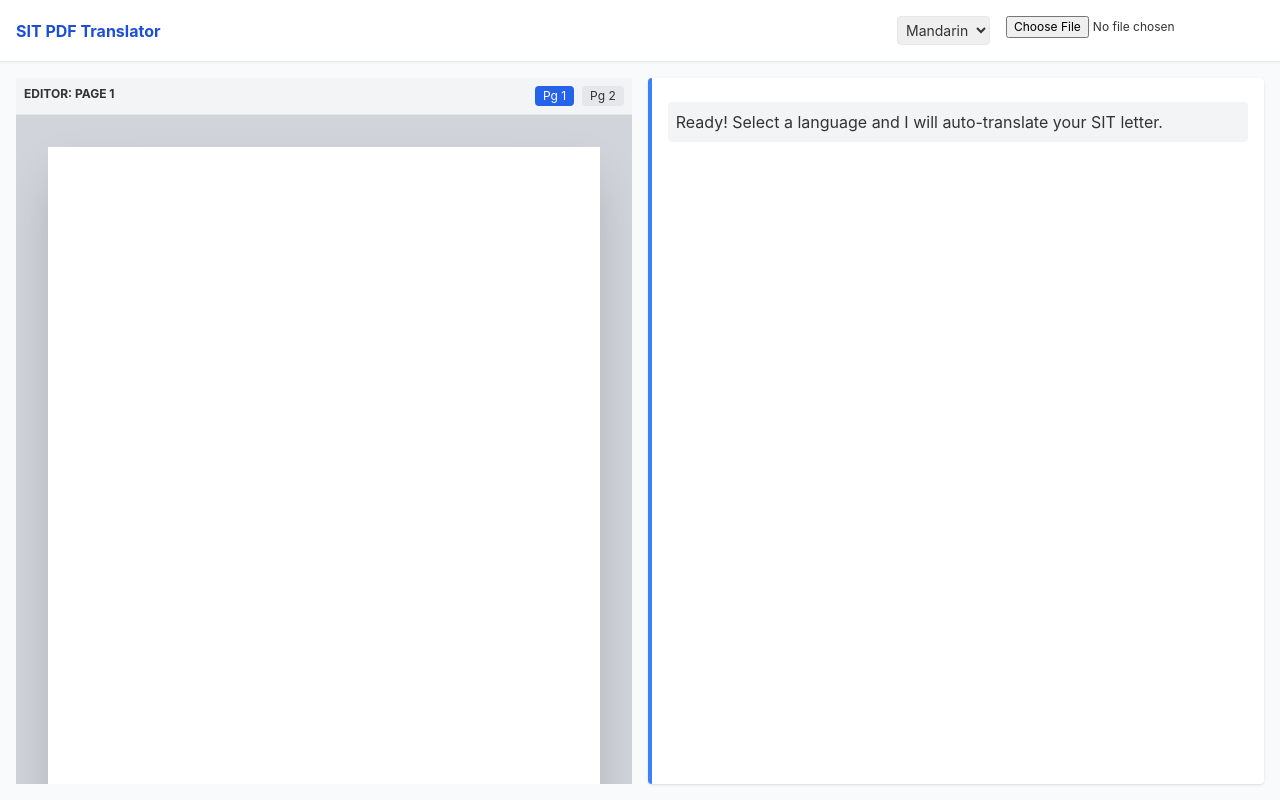
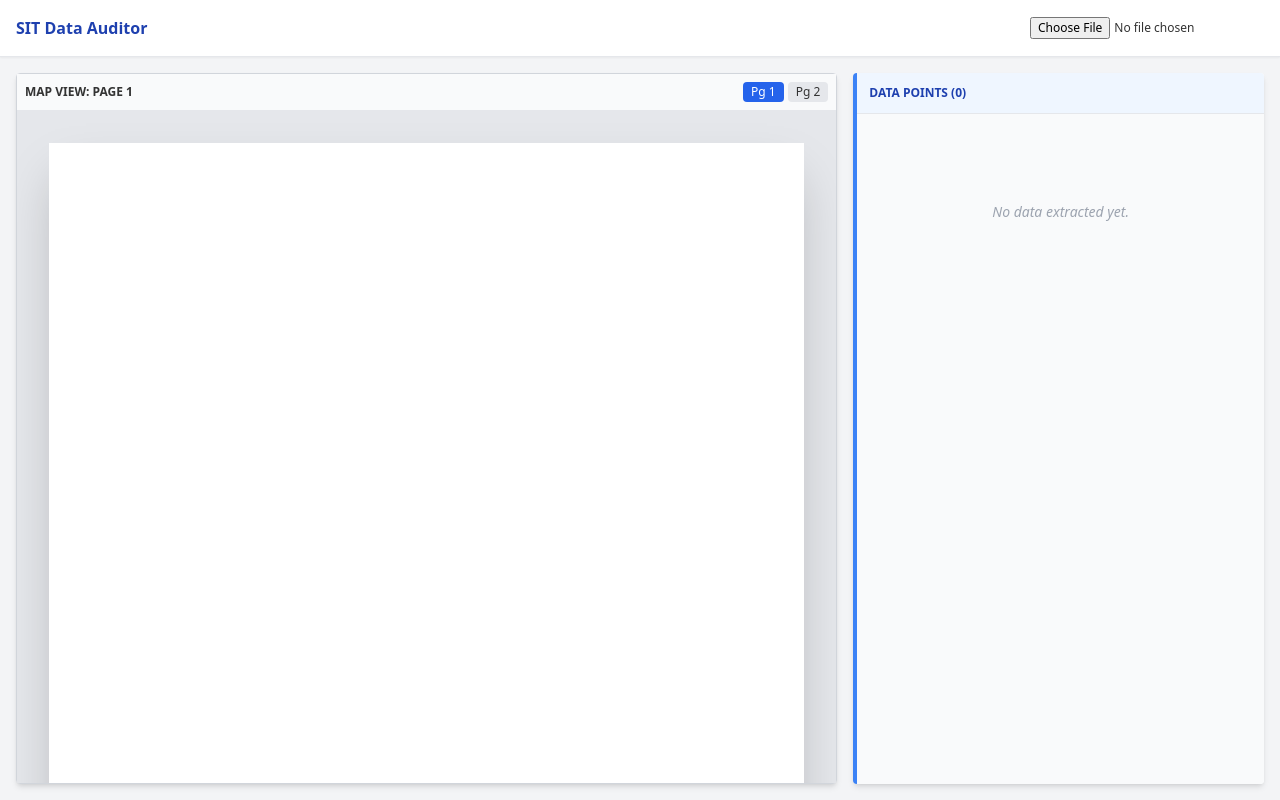
Before and after one commit to Jagatees/Build-For-Impact-2026, a Next.js app: page /document-chat in a window 1280 px wide. Built offline with nearby package versions, Linux system fonts and the light colour scheme.

Commit message:
Checkpoint

```diff
--- a/app/api/translateeeerr/route.js
+++ b/app/api/translateeeerr/route.js
@@ -6,23 +6,26 @@ export async function POST(req) {
   try {
     const { action, targetLanguage, blocks } = await req.json();
 
-    console.log(`[API Route] Sending ${blocks.length} blocks to SEA-LION...`);
-
     const response = await fetch(SEA_LION_API_URL, {
       method: 'POST',
       headers: { 'Content-Type': 'application/json' },
-      body: JSON.stringify({
-        action,
-        targetLanguage,
-        blocks
-      })
+      body: JSON.stringify({ action, targetLanguage, blocks })
     });
 
-    if (!response.ok) {
-      throw new Error(`SEA-LION responded with status: ${response.status}`);
+    // 1. Get the response as raw text first, NOT JSON
+    const rawText = await response.text();
+    console.log("[API Route] Raw Response from LLM:", rawText);
+
+    // 2. Use Regex to find only the JSON object
+    const jsonMatch = rawText.match(/\{[\s\S]*\}/);
+
+    if (!jsonMatch) {
+      console.error("[API Route] No JSON found in response");
+      return NextResponse.json({ error: "LLM failed to return JSON" }, { status: 500 });
     }
 
-    const data = await response.json();
+    // 3. Parse only the valid JSON part
+    const data = JSON.parse(jsonMatch[0]);
     return NextResponse.json(data);
 
   } catch (error) {
--- a/app/document-chat/page.js
+++ b/app/document-chat/page.js
@@ -1,28 +1,171 @@
+// 'use client'
+
+// import { useState, useEffect } from 'react'
+// import Link from 'next/link'
+
+// const LAMBDA_URL = "https://s5rir3bn5qiz62sikj7w364t2i0bhjxr.lambda-url.us-east-1.on.aws/";
+
+// export default function DocumentChat() {
+//   const [messages, setMessages] = useState([
+//     { id: 1, text: 'Upload your SIT letter to see the full data inventory!', type: 'bot' }
+//   ])
+//   const [isUploading, setIsUploading] = useState(false)
+//   const [pdfWords, setPdfWords] = useState([])
+//   const [currentPage, setCurrentPage] = useState(1)
+//   const [hoveredId, setHoveredId] = useState(null) // Tracks which item is being hovered
+
+//   // 1. POLLING: Checks AWS for Textract completion
+//   const pollForResults = async (jobId) => {
+//     const checkStatus = async () => {
+//       try {
+//         const response = await fetch(LAMBDA_URL, {
+//           method: 'POST',
+//           headers: { 'Content-Type': 'application/json' },
+//           body: JSON.stringify({ action: "GET_RESULTS", jobId })
+//         });
+//         const data = await response.json();
+
+//         if (data.status === "SUCCEEDED") {
+//           setPdfWords(data.words); //
+//           setMessages(prev => [...prev, { id: Date.now(), text: "✅ Data inventory loaded!", type: 'bot' }]);
+//           setIsUploading(false);
+//         } else if (data.status === "FAILED") {
+//           setIsUploading(false);
+//         } else {
+//           setTimeout(checkStatus, 2000);
+//         }
+//       } catch (err) { console.error(err); setIsUploading(false); }
+//     };
+//     checkStatus();
+//   };
+
+//   // 2. UPLOAD: 3-step S3 + Textract process
+//   const handlePdfUpload = async (e) => {
+//     const file = e.target.files?.[0];
+//     if (!file) return;
+
+//     setIsUploading(true);
+//     try {
+//       const res = await fetch(LAMBDA_URL, {
+//         method: 'POST',
+//         headers: { 'Content-Type': 'application/json' },
+//         body: JSON.stringify({ action: "GET_PRESIGNED_URL", fileName: file.name })
+//       });
+//       const { uploadUrl, s3Key } = await res.json();
+//       await fetch(uploadUrl, { method: 'PUT', headers: { 'Content-Type': 'application/pdf' }, body: file });
+
+//       const startRes = await fetch(LAMBDA_URL, {
+//         method: 'POST',
+//         headers: { 'Content-Type': 'application/json' },
+//         body: JSON.stringify({ action: "START_TEXTRACT", s3Key })
+//       });
+//       const { jobId } = await startRes.json();
+//       pollForResults(jobId);
+//     } catch (err) { console.error(err); setIsUploading(false); }
+//   };
+
+//   // Filter words by the active page
+//   const wordsOnCurrentPage = pdfWords.filter(w => w.page === currentPage);
+
+//   return (
+//     <div className="h-screen bg-gray-100 flex flex-col font-sans overflow-hidden">
+//       <nav className="p-4 bg-white border-b flex justify-between items-center shadow-sm z-10">
+//         <h1 className="font-bold text-blue-800">SIT Data Auditor</h1>
+//         <div className="flex gap-4 items-center">
+//           <input type="file" onChange={handlePdfUpload} className="text-xs" />
+//         </div>
+//       </nav>
+
+//       <div className="flex flex-1 overflow-hidden p-4 gap-4">
+
+//         {/* LEFT: VISUAL EDITOR */}
+//         <div className="w-2/3 bg-white rounded shadow-md flex flex-col border border-gray-300">
+//           <div className="p-2 border-b bg-gray-50 flex justify-between items-center">
+//             <span className="text-xs font-bold uppercase">Map View: Page {currentPage}</span>
+//             <div className="flex gap-1">
+//               <button onClick={() => setCurrentPage(1)} className={`px-2 py-0.5 text-xs rounded ${currentPage === 1 ? 'bg-blue-600 text-white' : 'bg-gray-200'}`}>Pg 1</button>
+//               <button onClick={() => setCurrentPage(2)} className={`px-2 py-0.5 text-xs rounded ${currentPage === 2 ? 'bg-blue-600 text-white' : 'bg-gray-200'}`}>Pg 2</button>
+//             </div>
+//           </div>
+//           <div className="flex-1 relative bg-gray-200 overflow-auto p-8">
+//             <div className="relative mx-auto bg-white shadow-2xl" style={{ width: '100%', aspectRatio: '1/1.41' }}>
+//               {wordsOnCurrentPage.map(w => (
+//                 <div
+//                   key={w.id}
+//                   style={{
+//                     position: 'absolute',
+//                     top: `${w.geometry.top * 100}%`,
+//                     left: `${w.geometry.left * 100}%`,
+//                     width: `${w.geometry.width * 100}%`,
+//                     height: `${w.geometry.height * 100}%`,
+//                     border: hoveredId === w.id ? '2px solid red' : '1px solid rgba(0,0,255,0.2)',
+//                     backgroundColor: hoveredId === w.id ? 'rgba(255,0,0,0.1)' : 'transparent',
+//                     transition: 'all 0.1s ease',
+//                     zIndex: hoveredId === w.id ? 20 : 10
+//                   }}
+//                 />
+//               ))}
+//               {isUploading && <div className="absolute inset-0 bg-white/60 flex items-center justify-center font-bold">ANALYZING...</div>}
+//             </div>
+//           </div>
+//         </div>
+
+//         {/* RIGHT: DATA INVENTORY LIST */}
+//         <div className="w-1/3 bg-white rounded shadow-md flex flex-col border-l-4 border-blue-500 overflow-hidden">
+//           <div className="p-3 border-b bg-blue-50 text-xs font-bold text-blue-800 flex justify-between">
+//             <span>DATA POINTS ({wordsOnCurrentPage.length})</span>
+//           </div>
+
+//           <div className="flex-1 overflow-y-auto p-2 space-y-2 bg-gray-50">
+//             {wordsOnCurrentPage.map((word) => (
+//               <div
+//                 key={word.id}
+//                 onMouseEnter={() => setHoveredId(word.id)}
+//                 onMouseLeave={() => setHoveredId(null)}
+//                 className={`p-2 rounded border transition-all ${hoveredId === word.id ? 'border-blue-500 bg-blue-50 shadow-sm' : 'border-gray-200 bg-white'}`}
+//               >
+//                 <div className="flex justify-between text-[9px] mb-1 font-mono text-gray-400">
+//                   <span>LOC: {Math.round(word.geometry.left * 100)}%, {Math.round(word.geometry.top * 100)}%</span>
+//                   <span>ID: {word.id.slice(0, 5)}</span>
+//                 </div>
+//                 <input
+//                   className="w-full text-xs font-semibold bg-transparent border-none focus:ring-0 p-0"
+//                   value={word.text}
+//                   onChange={(e) => {
+//                     const updated = pdfWords.map(pw => pw.id === word.id ? {...pw, text: e.target.value} : pw);
+//                     setPdfWords(updated);
+//                   }}
+//                 />
+//               </div>
+//             ))}
+//             {wordsOnCurrentPage.length === 0 && !isUploading && (
+//               <div className="text-center py-20 text-gray-400 text-sm italic">No data extracted yet.</div>
+//             )}
+//           </div>
+//         </div>
+
+//       </div>
+//     </div>
+//   )
+// }
+
 'use client'
 
 import { useState, useEffect } from 'react'
 import Link from 'next/link'
 
 const LAMBDA_URL = "https://s5rir3bn5qiz62sikj7w364t2i0bhjxr.lambda-url.us-east-1.on.aws/";
-const SEA_LION_API_URL = 'https://cf-sealion01.jagateesvaran.workers.dev';
 
 export default function DocumentChat() {
   const [messages, setMessages] = useState([
-    { id: 1, text: 'Ready! Select a language and I will auto-translate your SIT letter.', type: 'bot' }
+    { id: 1, text: 'Upload your SIT letter to see the full data inventory!', type: 'bot' }
   ])
   const [isUploading, setIsUploading] = useState(false)
   const [pdfWords, setPdfWords] = useState([])
-  const [translatedWords, setTranslatedWords] = useState([])
   const [currentPage, setCurrentPage] = useState(1)
-  const [targetLanguage, setTargetLanguage] = useState('zh')
+  const [hoveredId, setHoveredId] = useState(null)
 
-  // Auto-translate trigger
-  useEffect(() => {
-    if (pdfWords.length > 0) {
-      handleTranslate();
-    }
-  }, [targetLanguage, pdfWords]);
-
+  // 1. POLLING: Checks AWS for Textract completion
   const pollForResults = async (jobId) => {
     const checkStatus = async () => {
       try {
@@ -32,8 +175,10 @@ export default function DocumentChat() {
           body: JSON.stringify({ action: "GET_RESULTS", jobId })
         });
         const data = await response.json();
+
         if (data.status === "SUCCEEDED") {
-          setPdfWords(data.words); //
+          setPdfWords(data.words);
+          setMessages(prev => [...prev, { id: Date.now(), text: "✅ Data inventory loaded!", type: 'bot' }]);
           setIsUploading(false);
         } else if (data.status === "FAILED") {
           setIsUploading(false);
@@ -45,9 +190,11 @@ export default function DocumentChat() {
     checkStatus();
   };
 
+  // 2. UPLOAD: 3-step S3 + Textract process
   const handlePdfUpload = async (e) => {
     const file = e.target.files?.[0];
     if (!file) return;
+
     setIsUploading(true);
     try {
       const res = await fetch(LAMBDA_URL, {
@@ -57,6 +204,7 @@ export default function DocumentChat() {
       });
       const { uploadUrl, s3Key } = await res.json();
       await fetch(uploadUrl, { method: 'PUT', headers: { 'Content-Type': 'application/pdf' }, body: file });
+
       const startRes = await fetch(LAMBDA_URL, {
         method: 'POST',
         headers: { 'Content-Type': 'application/json' },
@@ -67,85 +215,97 @@ export default function DocumentChat() {
     } catch (err) { console.error(err); setIsUploading(false); }
   };
 
-  // TRANSLATE: Now with JSON cleaning to fix your error
-  const handleTranslate = async () => {
-    try {
-      const response = await fetch(SEA_LION_API_URL, {
-        method: 'POST',
-        headers: { 'Content-Type': 'application/json' },
-        body: JSON.stringify({
-          action: "translate",
-          targetLanguage: targetLanguage,
-          blocks: pdfWords.map(w => ({ id: w.id, text: w.text }))
-        })
-      });
-
-      const rawText = await response.text();
-
-      // FIX: Extract only the JSON part from the response
-      const jsonMatch = rawText.match(/\{[\s\S]*\}/);
-      if (!jsonMatch) throw new Error("Invalid Response Format");
-
-      const data = JSON.parse(jsonMatch[0]);
-
-      if (data.translatedBlocks) {
-        // Round-trip mapping: Combine translation with original coordinates
-        const merged = pdfWords.map(orig => ({
-          ...orig,
-          text: data.translatedBlocks.find(t => t.id === orig.id)?.text || orig.text
-        }));
-        setTranslatedWords(merged);
-      }
-    } catch (err) {
-      console.error("Translation Mapping Error:", err);
-    }
-  };
-
-  const currentWords = (translatedWords.length > 0 ? translatedWords : pdfWords).filter(w => w.page === currentPage);
+  // Filter words by the active page
+  const wordsOnCurrentPage = pdfWords.filter(w => w.page === currentPage);
 
   return (
-    <div className="h-screen flex flex-col bg-gray-50">
-      <nav className="p-4 bg-white border-b flex justify-between items-center shadow-sm">
-        <h1 className="font-bold text-blue-700">SIT PDF Translator</h1>
-        <div className="flex gap-4">
-          <select value={targetLanguage} onChange={(e) => setTargetLanguage(e.target.value)} className="p-1 border rounded text-sm">
-            <option value="zh">Mandarin</option>
-            <option value="ms">Malay</option>
-            <option value="ta">Tamil</option>
-          </select>
+    <div className="h-screen bg-gray-100 flex flex-col font-sans overflow-hidden">
+      <nav className="p-4 bg-white border-b flex justify-between items-center shadow-sm z-10">
+        <h1 className="font-bold text-blue-800">SIT Data Auditor</h1>
+        <div className="flex gap-4 items-center">
           <input type="file" onChange={handlePdfUpload} className="text-xs" />
         </div>
       </nav>
 
-      <div className="flex flex-1 p-4 gap-4 overflow-hidden">
-        <div className="w-1/2 bg-white rounded shadow-inner flex flex-col">
-          <div className="p-2 border-b bg-gray-100 flex justify-between">
-            <span className="text-xs font-bold uppercase">Editor: Page {currentPage}</span>
-            <div className="flex gap-2">
+      <div className="flex flex-1 overflow-hidden p-4 gap-4">
+
+        {/* LEFT: VISUAL MAP WITH TEXT OVERLAY */}
+        <div className="w-2/3 bg-white rounded shadow-md flex flex-col border border-gray-300">
+          <div className="p-2 border-b bg-gray-50 flex justify-between items-center">
+            <span className="text-xs font-bold uppercase">Map View: Page {currentPage}</span>
+            <div className="flex gap-1">
               <button onClick={() => setCurrentPage(1)} className={`px-2 py-0.5 text-xs rounded ${currentPage === 1 ? 'bg-blue-600 text-white' : 'bg-gray-200'}`}>Pg 1</button>
               <button onClick={() => setCurrentPage(2)} className={`px-2 py-0.5 text-xs rounded ${currentPage === 2 ? 'bg-blue-600 text-white' : 'bg-gray-200'}`}>Pg 2</button>
             </div>
           </div>
-          <div className="flex-1 relative bg-gray-300 overflow-auto p-8">
+          <div className="flex-1 relative bg-gray-200 overflow-auto p-8">
             <div className="relative mx-auto bg-white shadow-2xl" style={{ width: '100%', aspectRatio: '1/1.41' }}>
-              {currentWords.map(w => (
-                <textarea
+              {wordsOnCurrentPage.map(w => (
+                <div
                   key={w.id}
-                  defaultValue={w.text}
+                  className="flex items-center justify-center overflow-hidden"
                   style={{
-                    position: 'absolute', top: `${w.geometry.top * 100}%`, left: `${w.geometry.left * 100}%`,
-                    width: `${w.geometry.width * 100}%`, height: `${w.geometry.height * 100}%`,
-                    fontSize: '8px', border: '1px solid blue', background: 'transparent', resize: 'both', zIndex: 10
+                    position: 'absolute',
+                    top: `${w.geometry.top * 100}%`,
+                    left: `${w.geometry.left * 100}%`,
+                    width: `${w.geometry.width * 100}%`,
+                    height: `${w.geometry.height * 100}%`,
+                    border: hoveredId === w.id ? '2px solid #ef4444' : '1px solid rgba(59, 130, 246, 0.4)',
+                    backgroundColor: hoveredId === w.id ? 'rgba(239, 68, 68, 0.1)' : 'rgba(59, 130, 246, 0.05)',
+                    transition: 'all 0.1s ease',
+                    zIndex: hoveredId === w.id ? 20 : 10
                   }}
-                />
+                >
+                  <span style={{
+                    fontSize: 'max(5px, 0.5vw)',
+                    color: hoveredId === w.id ? '#ef4444' : '#1e40af',
+                    whiteSpace: 'nowrap',
+                    pointerEvents: 'none',
+                    fontWeight: hoveredId === w.id ? 'bold' : 'normal'
+                  }}>
+                    {w.text}
+                  </span>
+                </div>
               ))}
               {isUploading && <div className="absolute inset-0 bg-white/60 flex items-center justify-center font-bold">ANALYZING...</div>}
             </div>
           </div>
         </div>
-        <div className="w-1/2 bg-white p-4 rounded shadow overflow-y-auto border-l-4 border-blue-500">
-           {messages.map(m => <div key={m.id} className={`p-2 my-2 rounded ${m.type === 'bot' ? 'bg-gray-100' : 'bg-blue-100'}`}>{m.text}</div>)}
+
+        {/* RIGHT: DATA INVENTORY LIST */}
+        <div className="w-1/3 bg-white rounded shadow-md flex flex-col border-l-4 border-blue-500 overflow-hidden">
+          <div className="p-3 border-b bg-blue-50 text-xs font-bold text-blue-800 flex justify-between">
+            <span>DATA POINTS ({wordsOnCurrentPage.length})</span>
+          </div>
+
+          <div className="flex-1 overflow-y-auto p-2 space-y-2 bg-gray-50">
+            {wordsOnCurrentPage.map((word) => (
+              <div
+                key={word.id}
+                onMouseEnter={() => setHoveredId(word.id)}
+                onMouseLeave={() => setHoveredId(null)}
+                className={`p-2 rounded border transition-all ${hoveredId === word.id ? 'border-blue-500 bg-blue-50 shadow-sm' : 'border-gray-200 bg-white'}`}
+              >
+                <div className="flex justify-between text-[9px] mb-1 font-mono text-gray-400">
+                  <span>LOC: {Math.round(word.geometry.left * 100)}%, {Math.round(word.geometry.top * 100)}%</span>
+                  <span>ID: {word.id.slice(0, 5)}</span>
+                </div>
+                <input
+                  className="w-full text-xs font-semibold bg-transparent border-none focus:ring-0 p-0"
+                  value={word.text}
+                  onChange={(e) => {
+                    const updated = pdfWords.map(pw => pw.id === word.id ? {...pw, text: e.target.value} : pw);
+                    setPdfWords(updated);
+                  }}
+                />
+              </div>
+            ))}
+            {wordsOnCurrentPage.length === 0 && !isUploading && (
+              <div className="text-center py-20 text-gray-400 text-sm italic">No data extracted yet.</div>
+            )}
+          </div>
         </div>
+
       </div>
     </div>
   )
```
